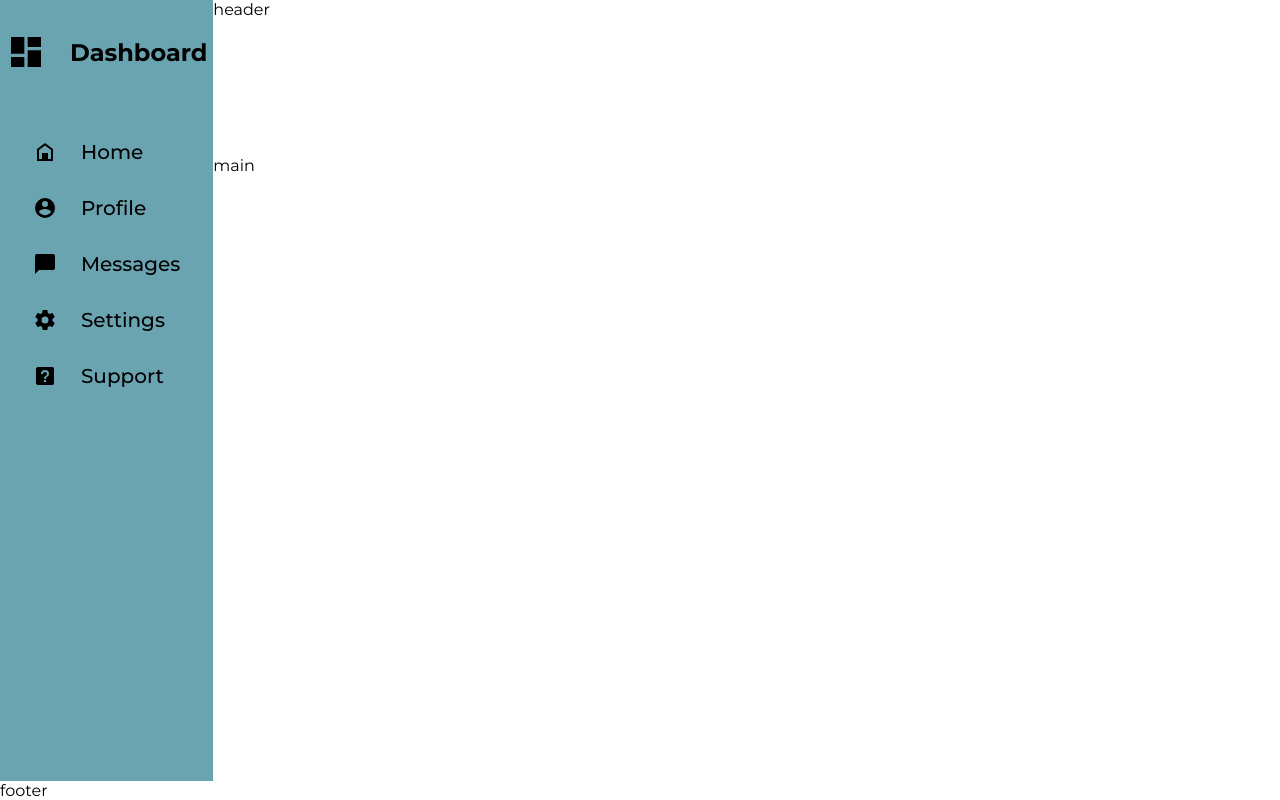
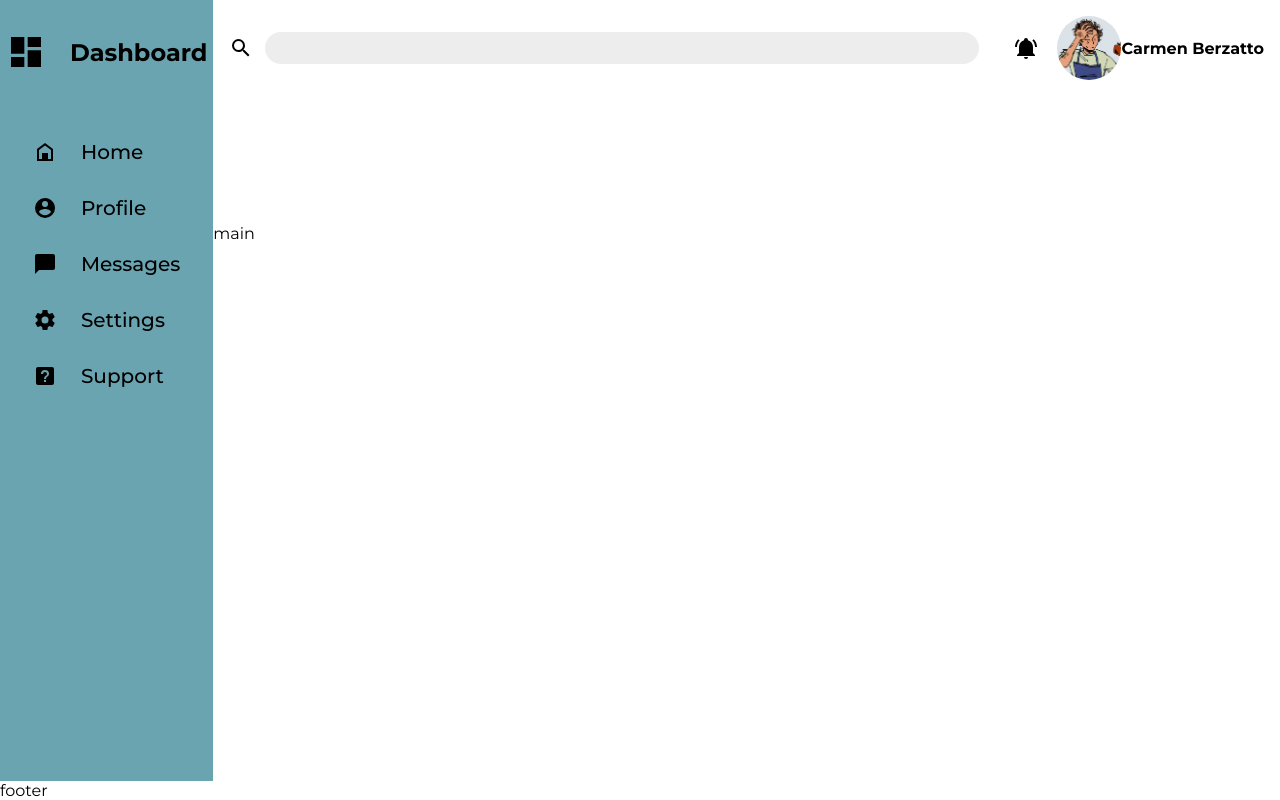
Before and after one commit to srishtea-22/admin-dashboard, a plain HTML site: page index.html in a window 1280 px wide. Drawn offline with Linux system fonts and the light colour scheme.

Commit message:
set up top bar

```diff
--- a/index.html
+++ b/index.html
@@ -8,7 +8,7 @@
 </head>
 <body>
 
-        <div class="main-item side-bar">
+        <div class="side-bar">
             <h2><svg xmlns="http://www.w3.org/2000/svg" viewBox="0 0 24 24"><title>view-dashboard</title><path d="M13,3V9H21V3M13,21H21V11H13M3,21H11V15H3M3,13H11V3H3V13Z" /></svg>Dashboard</h2>
             <ul>
                 <li><svg xmlns="http://www.w3.org/2000/svg" viewBox="0 0 24 24"><title>home-variant-outline</title><path d="M9,13H15V19H18V10L12,5.5L6,10V19H9V13M4,21V9L12,3L20,9V21H4Z" /></svg>Home</li>
@@ -18,9 +18,16 @@
                 <li><svg xmlns="http://www.w3.org/2000/svg" viewBox="0 0 24 24"><title>help-box</title><path d="M11,18H13V16H11V18M12,6A4,4 0 0,0 8,10H10A2,2 0 0,1 12,8A2,2 0 0,1 14,10C14,12 11,11.75 11,15H13C13,12.75 16,12.5 16,10A4,4 0 0,0 12,6M5,3H19A2,2 0 0,1 21,5V19A2,2 0 0,1 19,21H5A2,2 0 0,1 3,19V5A2,2 0 0,1 5,3Z" /></svg>Support</li>
             </ul>
         </div>
-        <div class="main-item header">header</div>
-        <div class="main-item main-content">main</div>
-        <div class="main-item footer">footer</div>
+        <div class="header">
+                <svg class="search-icon" xmlns="http://www.w3.org/2000/svg" viewBox="0 0 24 24"><title>magnify</title><path d="M9.5,3A6.5,6.5 0 0,1 16,9.5C16,11.11 15.41,12.59 14.44,13.73L14.71,14H15.5L20.5,19L19,20.5L14,15.5V14.71L13.73,14.44C12.59,15.41 11.11,16 9.5,16A6.5,6.5 0 0,1 3,9.5A6.5,6.5 0 0,1 9.5,3M9.5,5C7,5 5,7 5,9.5C5,12 7,14 9.5,14C12,14 14,12 14,9.5C14,7 12,5 9.5,5Z" /></svg>
+                <input type="search" class="search-bar">
+                <svg class="bell-icon" xmlns="http://www.w3.org/2000/svg" viewBox="0 0 24 24"><title>bell-ring</title><path d="M21,19V20H3V19L5,17V11C5,7.9 7.03,5.17 10,4.29C10,4.19 10,4.1 10,4A2,2 0 0,1 12,2A2,2 0 0,1 14,4C14,4.1 14,4.19 14,4.29C16.97,5.17 19,7.9 19,11V17L21,19M14,21A2,2 0 0,1 12,23A2,2 0 0,1 10,21M19.75,3.19L18.33,4.61C20.04,6.3 21,8.6 21,11H23C23,8.07 21.84,5.25 19.75,3.19M1,11H3C3,8.6 3.96,6.3 5.67,4.61L4.25,3.19C2.16,5.25 1,8.07 1,11Z" /></svg>
+                <img class="pfp" src="pfp.png">
+                <h4 class="name">Carmen Berzatto</h4>
+
+        </div>
+        <div class="main-content">main</div>
+        <div class="footer">footer</div>
 
 </body>
 </html>
--- a/style.css
+++ b/style.css
@@ -51,6 +51,41 @@ h2 > svg {
     margin-right: 1em;
 }
 
+.header {
+    display: grid;
+    grid-template-rows: 1fr 2fr;
+    grid-template-columns: 0.3fr 6fr 0.5fr 0.7fr 1.2fr;
+    padding: 1rem;
+    align-items: center;
+}
+
+.header > svg {
+    height: 1.5rem;
+    width: 1.5rem;
+}
+
+.header > img {
+    height: 4rem;
+    width: 4rem;
+    border-radius: 50%;
+}
+
+.search-bar {
+    background: rgb(82, 82, 82, 0.1);
+    border: none;
+    font-size: 1rem;
+    border-radius: 1.625rem;
+    height: 2rem;
+}
+.bell-icon, .name{
+    justify-self: end;
+}
+.pfp {
+    justify-self: end;
+
+}
+
+
 .footer {
     grid-column: 1 / -1;
 }
```
Also changed, not shown: pfp.png (added).
